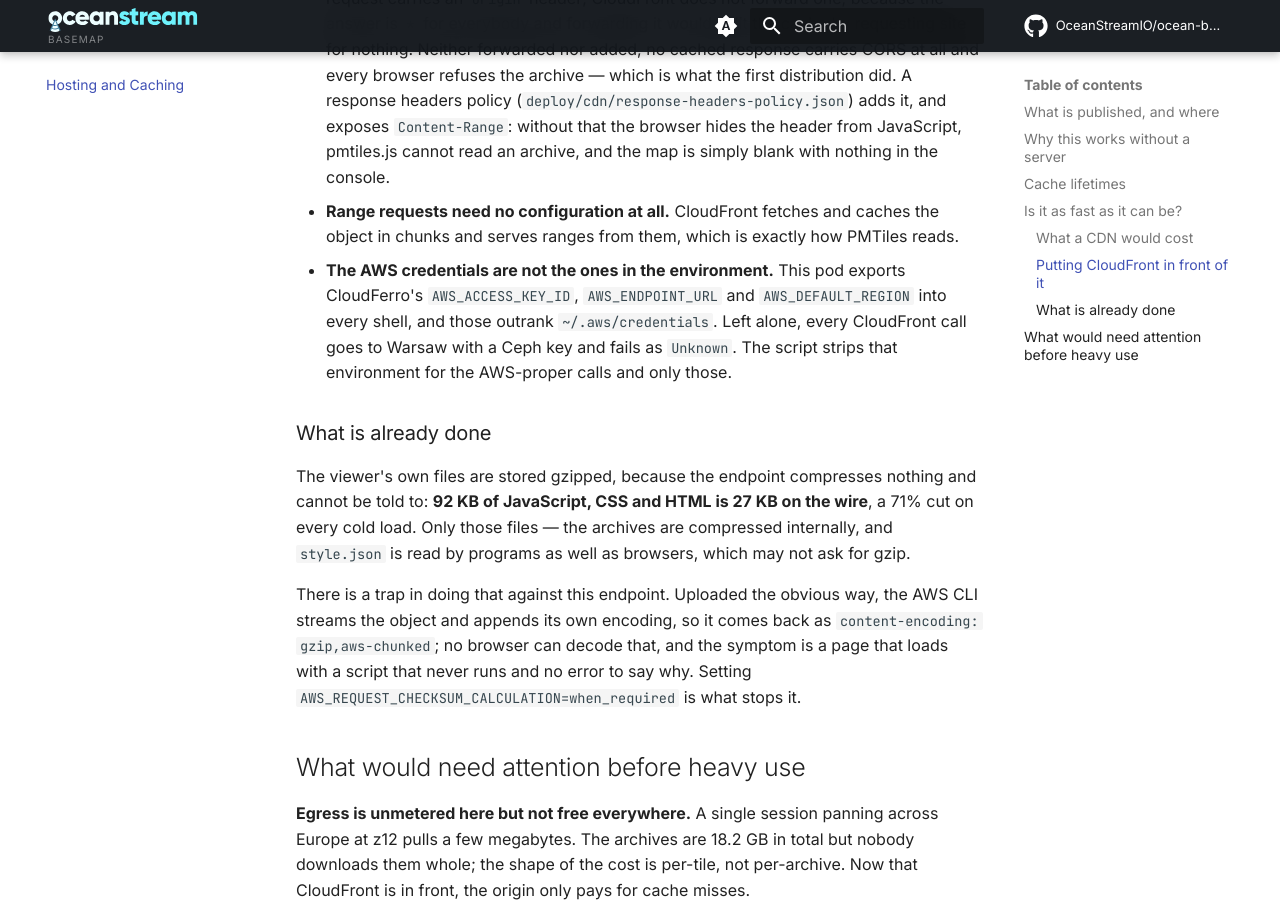
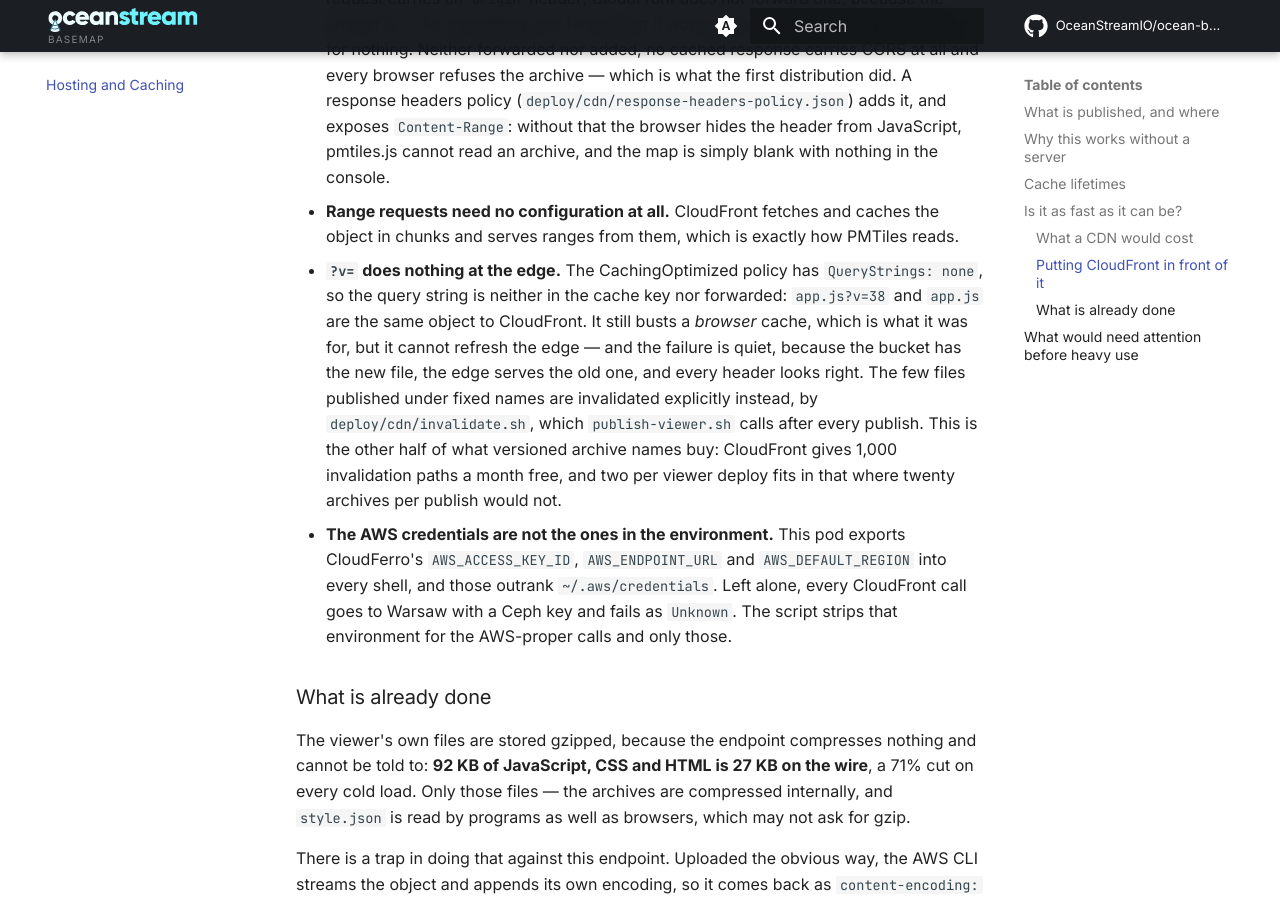
Before and after one commit to OceanStreamIO/ocean-basemap, an MkDocs documentation site: the page built from docs/hosting.md, in a window 1280 px wide and 900 px high, scrolled down 5433 px. Built offline with MkDocs 1.6.1 and Material for MkDocs 9.7.7, drawn with Linux system fonts in a browser that asks for light colours; comment, search, counter and statistics services are not loaded.

Commit message:
fix: invalidate the CDN for the files that change in place
?v= does not refresh CloudFront. The CachingOptimized cache policy has
QueryStrings: none, so the query string is neither in the cache key nor
forwarded, and app.js?v=38 is the same object as app.js to the edge. It
busts a browser cache, which is what it was for, and nothing else. The
failure is silent: the bucket holds the new file, the edge serves the
old one, and every header looks correct -- which is how a layout fix
appeared to fail twice when it had never once been loaded.

invalidate.sh creates an invalidation for the handful of files published
under fixed names; publish-viewer.sh calls it for the viewer and the
style after each publish, best effort so a bucket publish that worked is
not reported as failed when AWS credentials are absent. The archives
never need it -- their names contain their digest -- which is what keeps
this inside CloudFront's 1,000 free paths a month.

Co-Authored-By: Claude Opus 5 <noreply@anthropic.com>

```diff
--- a/docs/hosting.md
+++ b/docs/hosting.md
@@ -201,6 +201,16 @@ Three settings are worth knowing about, since they are easy to get wrong:
   cannot read an archive, and the map is simply blank with nothing in the console.
 - **Range requests need no configuration at all.** CloudFront fetches and caches the
   object in chunks and serves ranges from them, which is exactly how PMTiles reads.
+- **`?v=` does nothing at the edge.** The CachingOptimized policy has
+  `QueryStrings: none`, so the query string is neither in the cache key nor forwarded:
+  `app.js?v=38` and `app.js` are the same object to CloudFront. It still busts a
+  *browser* cache, which is what it was for, but it cannot refresh the edge — and the
+  failure is quiet, because the bucket has the new file, the edge serves the old one, and
+  every header looks right. The few files published under fixed names are invalidated
+  explicitly instead, by `deploy/cdn/invalidate.sh`, which `publish-viewer.sh` calls
+  after every publish. This is the other half of what versioned archive names buy:
+  CloudFront gives 1,000 invalidation paths a month free, and two per viewer deploy fits
+  in that where twenty archives per publish would not.
 - **The AWS credentials are not the ones in the environment.** This pod exports
   CloudFerro's `AWS_ACCESS_KEY_ID`, `AWS_ENDPOINT_URL` and `AWS_DEFAULT_REGION` into every
   shell, and those outrank `~/.aws/credentials`. Left alone, every CloudFront call goes to
```
Also changed, not shown: 4 other files.
